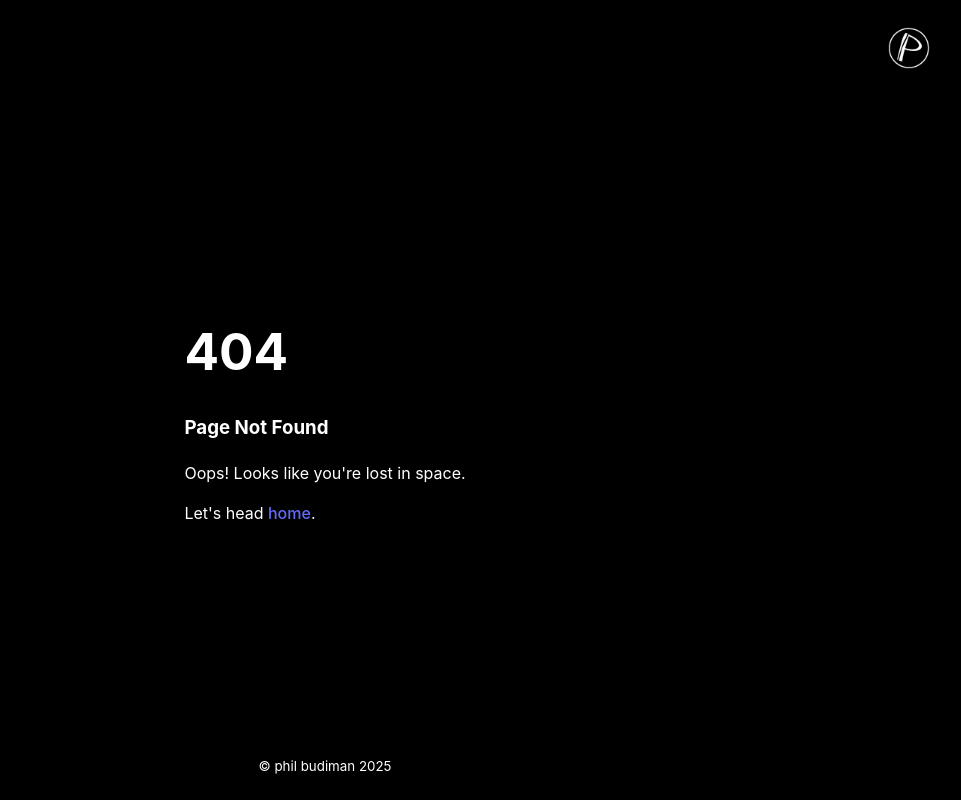
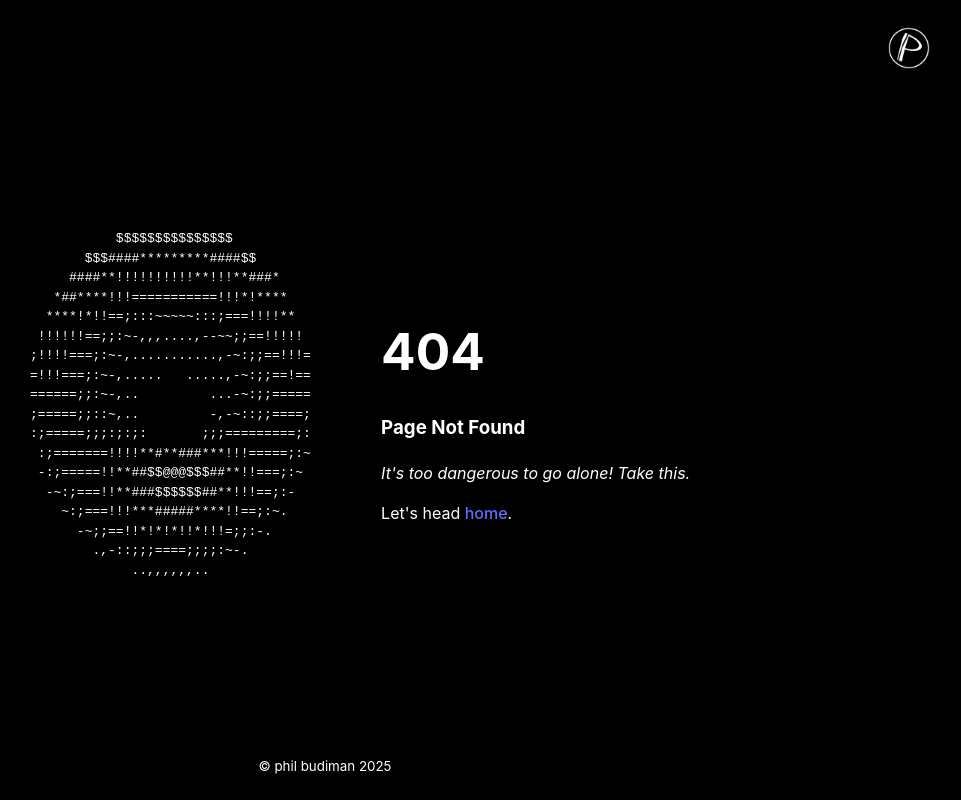
Before and after one commit to philbudiman/website, a React (Vite) app: page /ohno in a window 1280 px wide. Before the commit this address had no page. Shown: the whole page, without its empty margins (315-1276 px from the left). Built offline with nearby package versions, Linux system fonts and the light colour scheme.

Commit message:
move donut to 404 page from about

```diff
--- a/src/pages/About/About.tsx
+++ b/src/pages/About/About.tsx
@@ -1,4 +1,3 @@
-import Donut from '../../components/Donut/Donut';
 import './About.css';
 
 const About = () => {
@@ -6,7 +5,6 @@ const About = () => {
         <div className="About">
             <h1>about page</h1>
             <p>test</p>
-            <Donut/>
         </div>
     );
 };
--- a/src/pages/NotFound/NotFound.css
+++ b/src/pages/NotFound/NotFound.css
@@ -1,3 +1,6 @@
 .NotFound {
-    color: white;
+    display: flex;
+    flex-direction: row;
+    justify-content: center;
+    align-items: center;
 }
--- a/src/pages/NotFound/NotFound.tsx
+++ b/src/pages/NotFound/NotFound.tsx
@@ -1,12 +1,18 @@
+import { Link } from 'wouter';
+import Donut from '../../components/Donut/Donut';
 import './NotFound.css';
 
 const NotFound = () => {
     return (
         <div className="NotFound">
-            <h1>404</h1>
-            <h3>Page Not Found</h3>
-            <p className="text-xl mt-2">Oops! Looks like you're lost in space.</p>
-            <p className="mt-4">Let's head <a href="/" className="text-blue-400 underline">home</a>.</p>
+            <Donut width={55}/>
+            <div className="content">
+                <h1>404</h1>
+                <h3>Page Not Found</h3>
+
+                <i>It's too dangerous to go alone! Take this.</i>
+                <p>Let's head <Link to="/">home</Link>.</p>
+            </div>
         </div>
     );
 };
```
